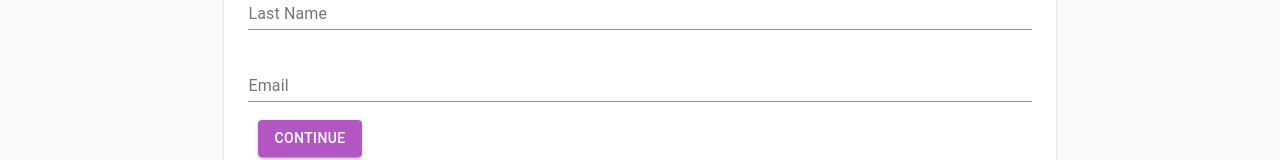
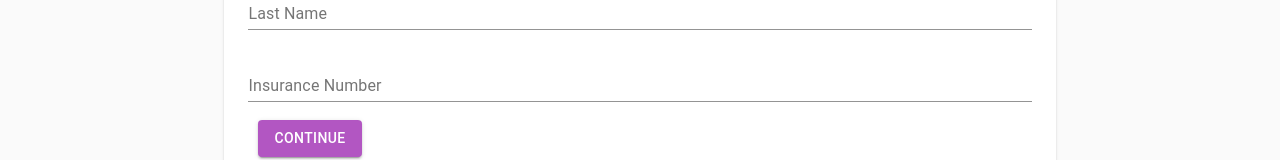
Before and after one commit to baubrun/hospital-management, a React (Create React App) app: page / in a window 1280 px wide. Shown: the part 388-548 px from the top of the page. Built offline with nearby package versions, Linux system fonts and the light colour scheme.

Commit message:
updated patient information

```diff
--- a/src/components/patitent/PatientInformation.jsx
+++ b/src/components/patitent/PatientInformation.jsx
@@ -19,7 +19,7 @@ const useStyles = makeStyles((theme) => ({
 const PatientForm = (props) => {
   const classes = useStyles()
   const {
-    values: { firstName, lastName, email },
+    values: { firstName, lastName, insuranceNumber },
   } = props;
 
   return (
@@ -46,12 +46,13 @@ const PatientForm = (props) => {
                 fullWidth
               />
               <TextField
-                label="Email"
-                defaultValue={email}
-                name="email"
+                label="Insurance Number"
+                defaultValue={insuranceNumber}
+                name="insuranceNumber"
                 onChange={(evt) => props.handleChange(evt)}
-                placeholder="Email"
+                placeholder="Insurance Number"
                 margin="normal"
+                type="number"
                 fullWidth
               />
                 <Button
```
